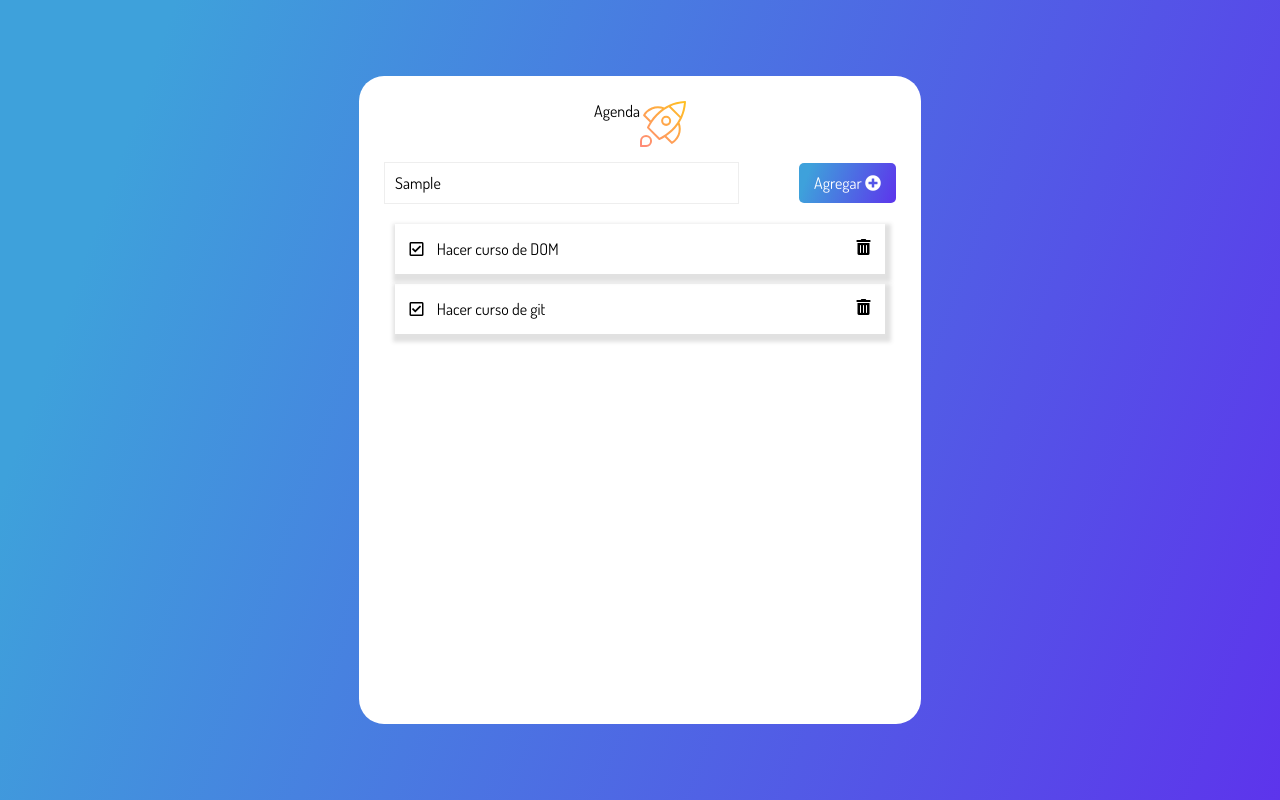
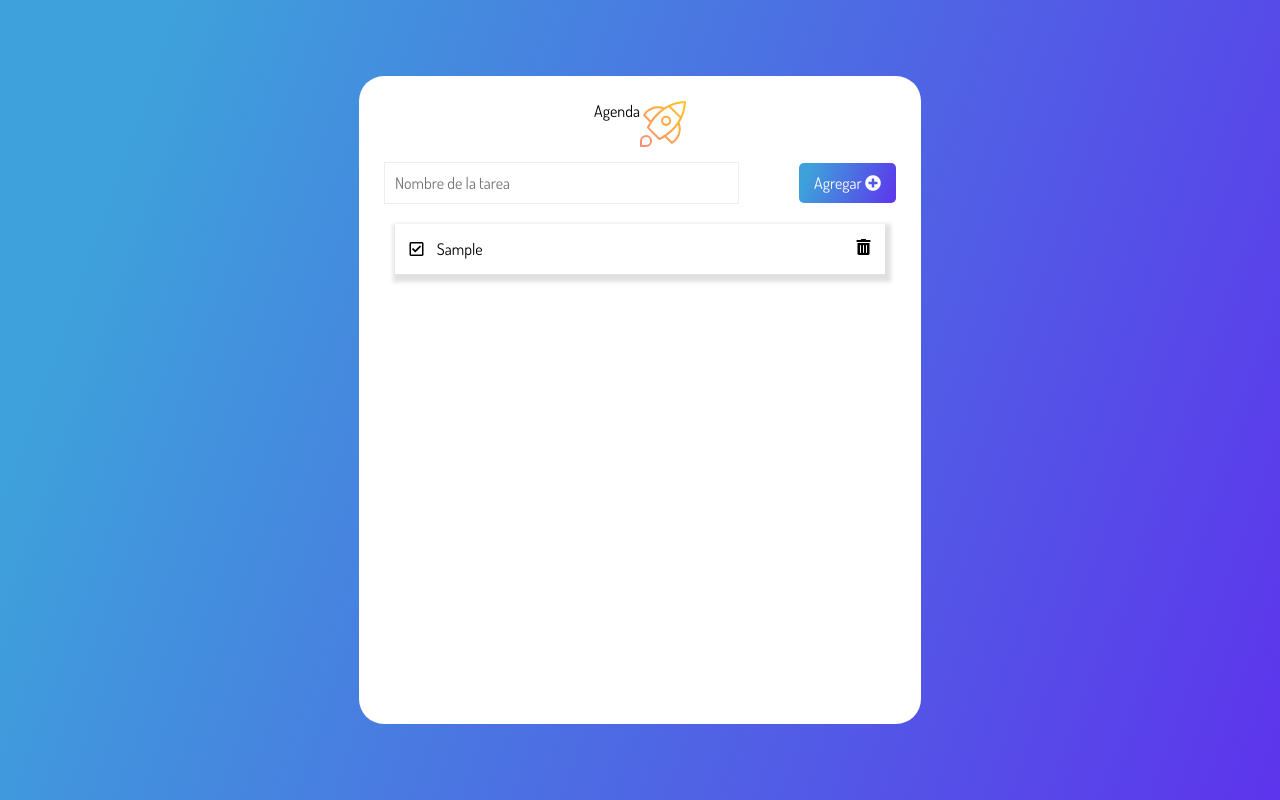
Before and after one commit to UzaiVelasco/agenda-funcional, a plain HTML site: page index.html in a window 1280 px wide. Both pictures are taken after typing "Sample" into the empty fields and a click on the button "Agregar". Drawn offline with Linux system fonts and the light colour scheme.

Commit message:
clase03 completada

```diff
--- a/index.html
+++ b/index.html
@@ -1,5 +1,6 @@
 <!DOCTYPE html>
 <html lang="en">
+
 <head>
   <meta charset="UTF-8" />
   <meta http-equiv="X-UA-Compatible" content="IE=edge" />
@@ -7,53 +8,31 @@
   <title>TODO App</title>
   <link rel="icon" type="image/png" href="./assets/rocket.svg" />
   <link rel="preconnect" href="https://fonts.gstatic.com" />
-    <link
-      href="https://fonts.googleapis.com/css2?family=Dosis&family=Open+Sans&family=Parisienne&display=swap"
-      rel="stylesheet"
-    />
-    <link
-      href="https://cdnjs.cloudflare.com/ajax/libs/font-awesome/5.15.3/css/all.min.css"
-      rel="stylesheet"
-    />
+  <link href="https://fonts.googleapis.com/css2?family=Dosis&family=Open+Sans&family=Parisienne&display=swap"
+    rel="stylesheet" />
+  <link href="https://cdnjs.cloudflare.com/ajax/libs/font-awesome/5.15.3/css/all.min.css" rel="stylesheet" />
   <link rel="stylesheet" href="styles.css" />
 </head>
+
 <body>
   <main>
     <div class="mainCard">
       <div class="title">Agenda<img src="./assets/rocket.svg" /></div>
       <div>
         <form action="">
-            <input
-              type="text"
-              name="task"
-              placeholder="Nombre de la tarea"
-              class="inputForm"
-              autocomplete="off"
-              data-form-input
-            />
+          <input type="text" name="task" placeholder="Nombre de la tarea" class="inputForm" autocomplete="off"
+            data-form-input />
           <button type="submit" class="btnCreate" data-form-btn>
             Agregar <i class="fas fa-plus-circle"></i>
           </button>
         </form>
       </div>
-        <ul class="cardsList">
-          <li class="card">
-            <div>
-              <i class="far fa-check-square icon"></i>
-              <span class="task">Hacer curso de DOM</span>
-            </div>
-            <i class="fas fa-trash-alt trashIcon icon"></i>
-          </li>
-          <li class="card">
-            <div>
-              <i class="far fa-check-square icon"></i>
-              <span class="task">Hacer curso de git</span>
-            </div>
-            <i class="fas fa-trash-alt trashIcon icon"></i>
-          </li>
+      <ul class="cardsList" data-list>
+
       </ul>
     </div>
   </main>
   <script src="script.js"></script>
 </body>
+
 </html>
--- a/script.js
+++ b/script.js
@@ -1,12 +1,70 @@
-const btn=document.querySelector("[data-form-btn]"); //data atribute
-const input=document.querySelector("[data-form-input]");
+const btn = document.querySelector("[data-form-btn]"); //data atribute
+const input = document.querySelector("[data-form-input]");//el inut
+const list=document.querySelector("[data-list]");//La UL del html
 
 //arrow function o funciones anonimas
 //esto es una funcion anonima
-const createTask = (parametro)=>{
+const createTask = (parametro) => {
+
+    //para evitar que la pagina se recargue cada que se seleccione el bton
     parametro.preventDefault();
-    const input=document.querySelector("[data-form-input]");
-    console.log(input.value);
+
+    //para capturar y guardar el contenido del input que es escrito
+    const value = input.value;
+
+    //para resetear el input y dejarlo con string vacio al momentos
+    //de dar clic
+    input.value = "";
+
+    //aqui se crea el elemnto li (esto porque es el que se
+    //creara dinamicamente cada qe se de clic el boton.
+    //Si lo dejamos en el html desde un inicio se vera vacio
+    //y solo se sobre escribira el primero)
+    const task = document.createElement("li");
+
+    //agregando la clase a la li que se creo, esto para que el
+    //css pueda darle los estilos de, en este caso "card"
+    task.classList.add("card");
+
+    //templates strins para meter codigo html desde JS
+    const contenido =
+    `<div>
+        <i class="far fa-check-square icon"></i>
+        <span class="task">${value}</span>
+    </div>
+    <i class="fas fa-trash-alt trashIcon icon"></i>`;
+
+    //a la UL le agregamos el elemento hijo html que contedra
+    //en este caso "task" tiene como contenido la crecion de
+    //un elemento li ya con la clase card
+    /**
+     * de esta manera tendriamos algo asi
+     * <ul>--->que ya esta en el html desde un inicio y seleccionado con varible list en este js
+     *  <-y aqui el elemento li agregado con su clase card->
+     *  <li class="card">
+     *      //vacio aun porque el contenido aun no lo agregamos
+     *  </li>
+     * </ul>
+     */
+    list.appendChild(task);
+
+
+    //le agregamos el codigo html al task es decir a la li
+    // para tener algo como esto:
+    /**
+     * <ul>
+      * <li class="card">--> esta es la que se creo con la varibale task
+          <-este de abajo es el codigo html de la variable contenido-->
+     *      <div>
+                <i class="far fa-check-square icon"></i>
+                <span class="task">${value}</span>
+            </div>
+            <i class="fas fa-trash-alt trashIcon icon"></i>`;
+     *  </li>-->aqui se cierra el li
+     * </ul>
+     *
+     */
+    task.innerHTML= contenido;
 };
 
-btn.addEventListener("click",createTask);
+btn.addEventListener("click", createTask);
```
Lines whose indentation alone changed are shown as unchanged.
